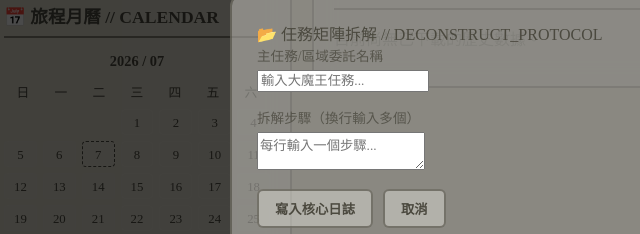
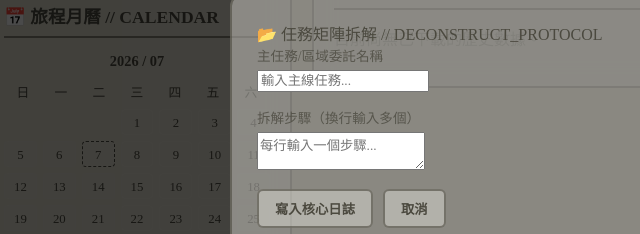
Before and after one commit to Maiagaru/my-rpg-timer, a plain HTML site: page index.html in a window 1280 px wide. Both pictures are taken after a click on the button "+ 登錄新委託案". Shown: the part 276-510 px from the top of the page, 133-773 px from the left. Drawn offline with Linux system fonts and the light colour scheme; a web font is replaced by a local one.

Commit message:
Update index.html

```diff
--- a/index.html
+++ b/index.html
@@ -78,7 +78,7 @@
             <div class="modal-header">📂 任務矩陣拆解 // DECONSTRUCT_PROTOCOL</div>
             <div class="form-group">
                 <label>主任務/區域委託名稱</label>
-                <input type="text" id="big-task-input" placeholder="輸入大魔王任務...">
+                <input type="text" id="big-task-input" placeholder="輸入主線任務...">
             </div>
             <div class="form-group">
                 <label>拆解步驟（換行輸入多個）</label>
```
